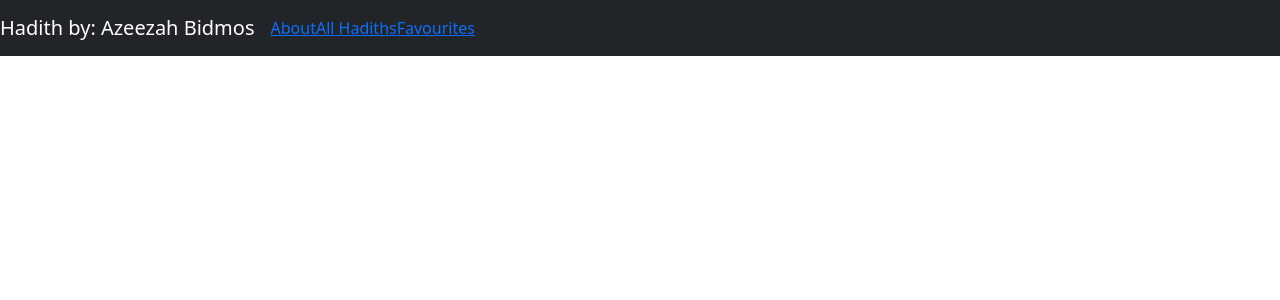
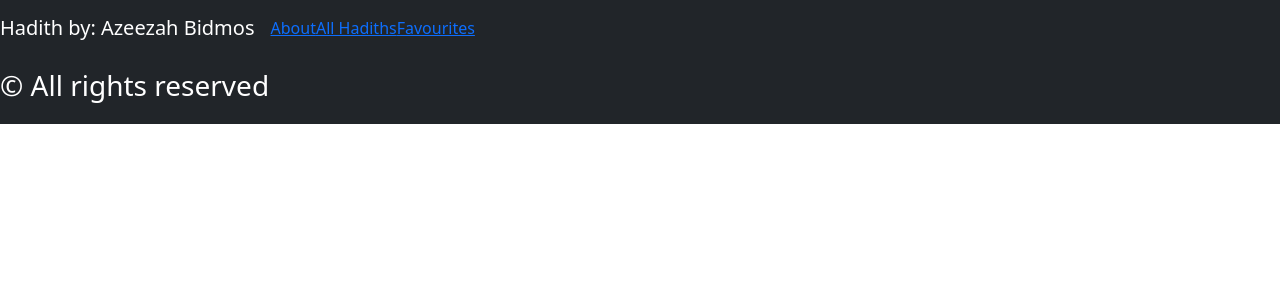
Before and after one commit to TeeSharp-Projects/hadith-clientside, a React (Create React App) app: page / in a window 1280 px wide. Shown: the top 300 px of the page. Built offline with nearby package versions, Linux system fonts and the light colour scheme.

Commit message:
added footer component

```diff
--- a/src/App.js
+++ b/src/App.js
@@ -1,6 +1,8 @@
 import 'bootstrap/dist/css/bootstrap.min.css';
 import {BrowserRouter} from "react-router-dom";
 import Header from "./components/Header";
+import Footer from "./components/Footer";
+
 
 
 
@@ -9,9 +11,9 @@ function App() {
   return (
   <>
       <BrowserRouter>
-      <Header>
+      <Header/>
 
-      </Header>
+      <Footer/>
 
       </BrowserRouter>
 
--- /dev/null
+++ b/src/components/Footer.js
@@ -0,0 +1,12 @@
+import Navbar from 'react-bootstrap/Navbar';
+// import '../styles/Footer.css';
+
+function Footer () {
+    return(
+        <Navbar bg="dark" variant="dark">
+          <Navbar.Brand><h3>&copy; All rights reserved</h3></Navbar.Brand>
+
+        </Navbar>
+    )
+}
+export default Footer;
--- a/src/components/Header.js
+++ b/src/components/Header.js
@@ -14,5 +14,4 @@ function Header () {
 
   )
 }
-
 export default Header;
```
